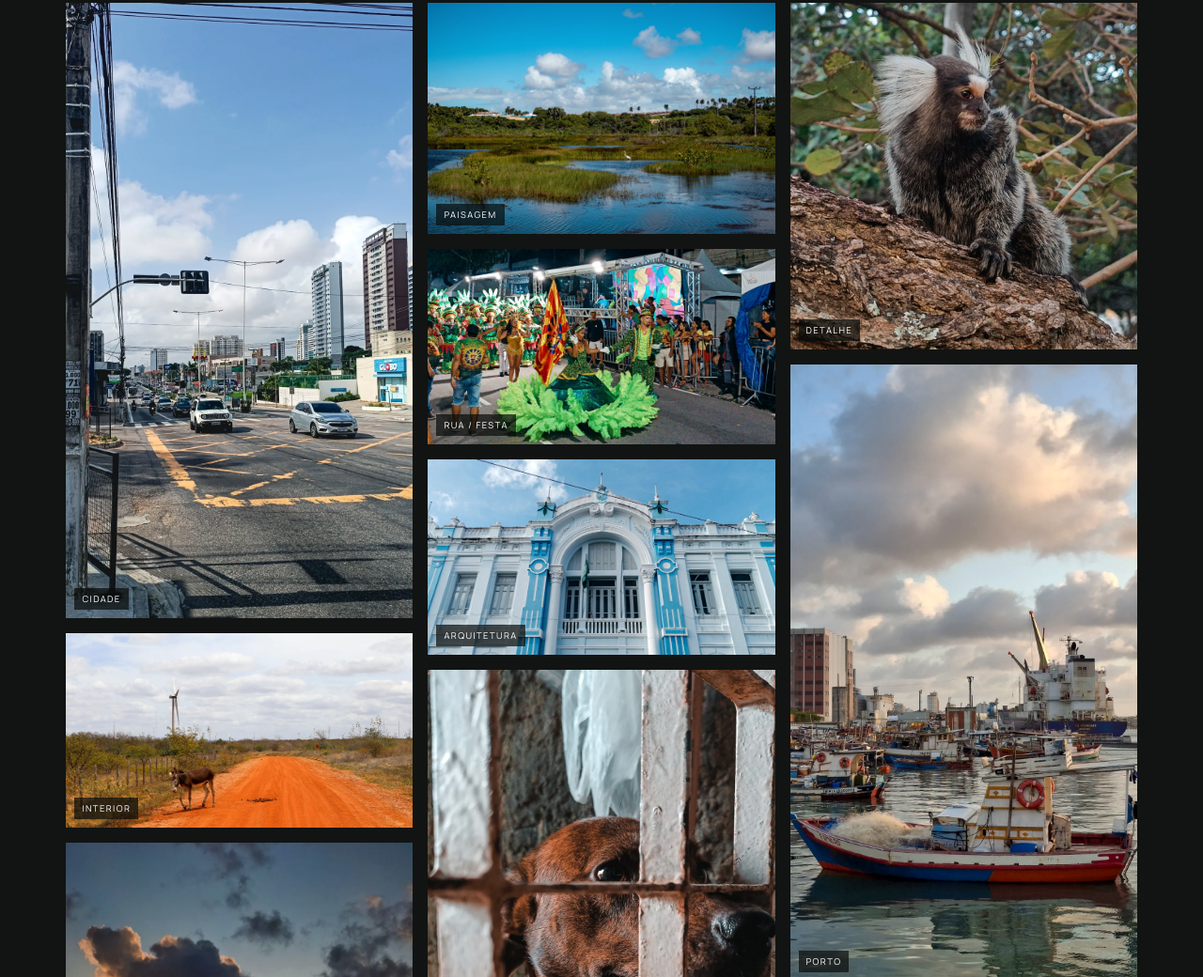
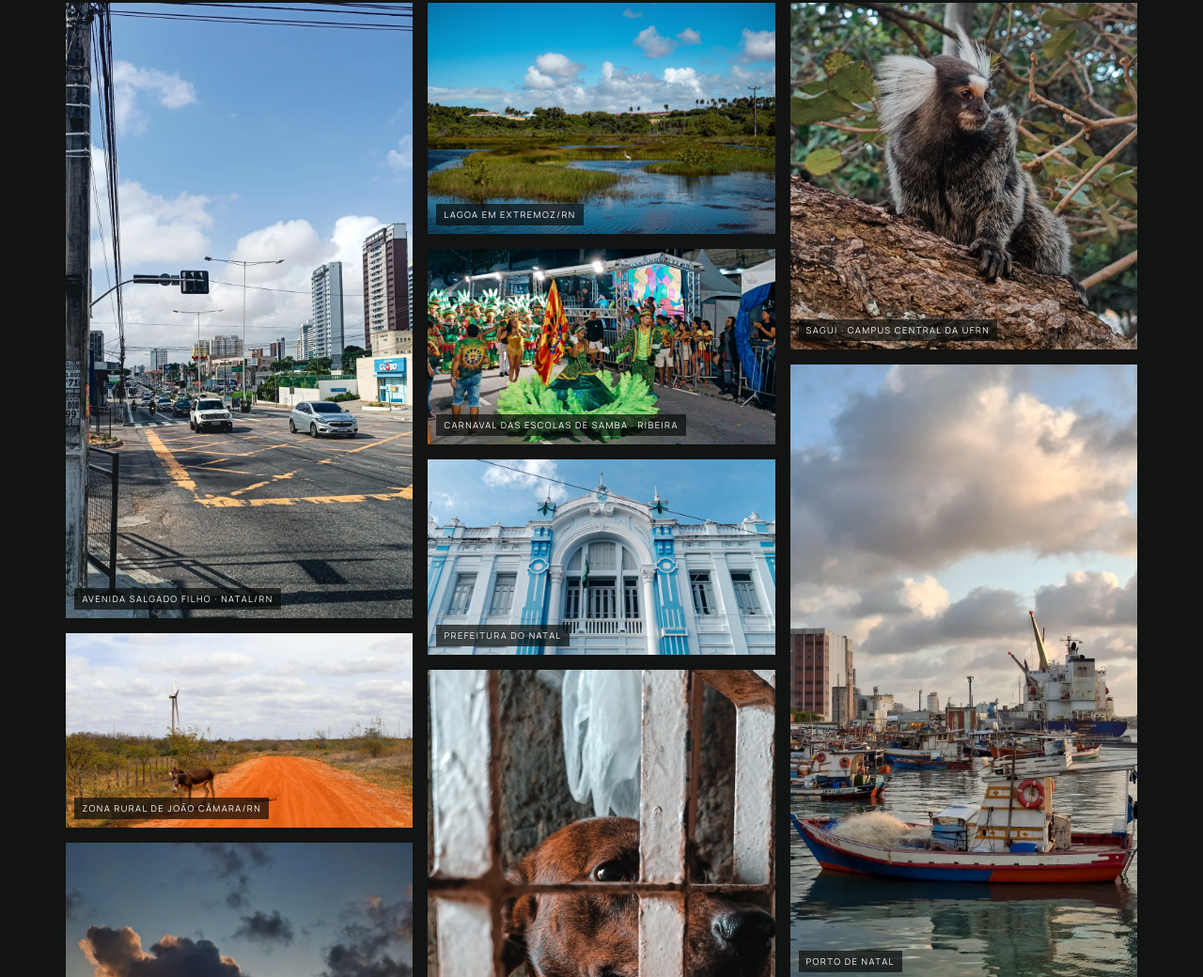
Before and after one commit to evandroferreira8/evandroferreira8.github.io, a plain HTML site: page index.html in a window 1280 px wide. Shown: the part 2292-3332 px from the top of the page at 94% size. Drawn offline with nearby package versions, Linux system fonts and the light colour scheme; a web font is replaced by a local one.

Commit message:
Restaura legendas específicas da galeria

```diff
--- a/index.html
+++ b/index.html
@@ -104,58 +104,58 @@
     </div>
     <div class="gallery" aria-label="Galeria de fotografias">
       <figure class="reveal">
-        <button class="gallery-open" type="button" data-full="assets/photos/city.webp" data-caption="Cidade" aria-label="Abrir fotografia: Cidade">
+        <button class="gallery-open" type="button" data-full="assets/photos/city.webp" data-caption="Avenida Salgado Filho · Natal/RN" aria-label="Abrir fotografia: Avenida Salgado Filho · Natal/RN">
           <img src="assets/photos/city.webp" alt="Avenida urbana sob céu azul">
         </button>
-        <figcaption>cidade</figcaption>
+        <figcaption>Avenida Salgado Filho · Natal/RN</figcaption>
       </figure>
       <figure class="reveal">
-        <button class="gallery-open" type="button" data-full="assets/photos/rural.webp" data-caption="Interior" aria-label="Abrir fotografia: Interior">
+        <button class="gallery-open" type="button" data-full="assets/photos/rural.webp" data-caption="Zona rural de João Câmara/RN" aria-label="Abrir fotografia: Zona rural de João Câmara/RN">
           <img src="assets/photos/rural.webp" alt="Estrada de terra vermelha com jumento e aerogeradores">
         </button>
-        <figcaption>interior</figcaption>
+        <figcaption>Zona rural de João Câmara/RN</figcaption>
       </figure>
       <figure class="reveal">
-        <button class="gallery-open" type="button" data-full="assets/photos/sunset.webp" data-caption="Margem" aria-label="Abrir fotografia: Margem">
+        <button class="gallery-open" type="button" data-full="assets/photos/sunset.webp" data-caption="Rio Potengi · Museu da Rampa" aria-label="Abrir fotografia: Rio Potengi · Museu da Rampa">
           <img src="assets/photos/sunset.webp" alt="Barcos ao pôr do sol">
         </button>
-        <figcaption>margem</figcaption>
+        <figcaption>Rio Potengi · Museu da Rampa</figcaption>
       </figure>
       <figure class="reveal">
-        <button class="gallery-open" type="button" data-full="assets/photos/wetland.webp" data-caption="Paisagem" aria-label="Abrir fotografia: Paisagem">
+        <button class="gallery-open" type="button" data-full="assets/photos/wetland.webp" data-caption="Lagoa em Extremoz/RN" aria-label="Abrir fotografia: Lagoa em Extremoz/RN">
           <img src="assets/photos/wetland.webp" alt="Área alagada com vegetação e uma ave branca">
         </button>
-        <figcaption>paisagem</figcaption>
+        <figcaption>Lagoa em Extremoz/RN</figcaption>
       </figure>
       <figure class="reveal">
-        <button class="gallery-open" type="button" data-full="assets/photos/culture.webp" data-caption="Rua / festa" aria-label="Abrir fotografia: Rua / festa">
+        <button class="gallery-open" type="button" data-full="assets/photos/culture.webp" data-caption="Carnaval das escolas de samba · Ribeira" aria-label="Abrir fotografia: Carnaval das escolas de samba · Ribeira">
           <img src="assets/photos/culture.webp" alt="Desfile cultural noturno em Natal">
         </button>
-        <figcaption>rua / festa</figcaption>
+        <figcaption>Carnaval das escolas de samba · Ribeira</figcaption>
       </figure>
       <figure class="reveal">
-        <button class="gallery-open" type="button" data-full="assets/photos/architecture.webp" data-caption="Arquitetura" aria-label="Abrir fotografia: Arquitetura">
+        <button class="gallery-open" type="button" data-full="assets/photos/architecture.webp" data-caption="Prefeitura do Natal" aria-label="Abrir fotografia: Prefeitura do Natal">
           <img src="assets/photos/architecture.webp" alt="Fachada histórica azul e branca">
         </button>
-        <figcaption>arquitetura</figcaption>
+        <figcaption>Prefeitura do Natal</figcaption>
       </figure>
       <figure class="reveal">
-        <button class="gallery-open" type="button" data-full="assets/photos/dog.webp" data-caption="Encontro" aria-label="Abrir fotografia: Encontro">
+        <button class="gallery-open" type="button" data-full="assets/photos/dog.webp" data-caption="Linguiça" aria-label="Abrir fotografia: Linguiça">
           <img src="assets/photos/dog.webp" alt="Cachorro visto por trás de uma grade">
         </button>
-        <figcaption>encontro</figcaption>
+        <figcaption>Linguiça</figcaption>
       </figure>
       <figure class="reveal">
-        <button class="gallery-open" type="button" data-full="assets/photos/marmoset.webp" data-caption="Detalhe" aria-label="Abrir fotografia: Detalhe">
+        <button class="gallery-open" type="button" data-full="assets/photos/marmoset.webp" data-caption="Sagui · Campus Central da UFRN" aria-label="Abrir fotografia: Sagui · Campus Central da UFRN">
           <img src="assets/photos/marmoset.webp" alt="Sagui sobre tronco de árvore">
         </button>
-        <figcaption>detalhe</figcaption>
+        <figcaption>Sagui · Campus Central da UFRN</figcaption>
       </figure>
       <figure class="reveal">
-        <button class="gallery-open" type="button" data-full="assets/photos/port.webp" data-caption="Porto" aria-label="Abrir fotografia: Porto">
+        <button class="gallery-open" type="button" data-full="assets/photos/port.webp" data-caption="Porto de Natal" aria-label="Abrir fotografia: Porto de Natal">
           <img src="assets/photos/port.webp" alt="Barcos no porto sob céu nublado">
         </button>
-        <figcaption>porto</figcaption>
+        <figcaption>Porto de Natal</figcaption>
       </figure>
     </div>
 
```
